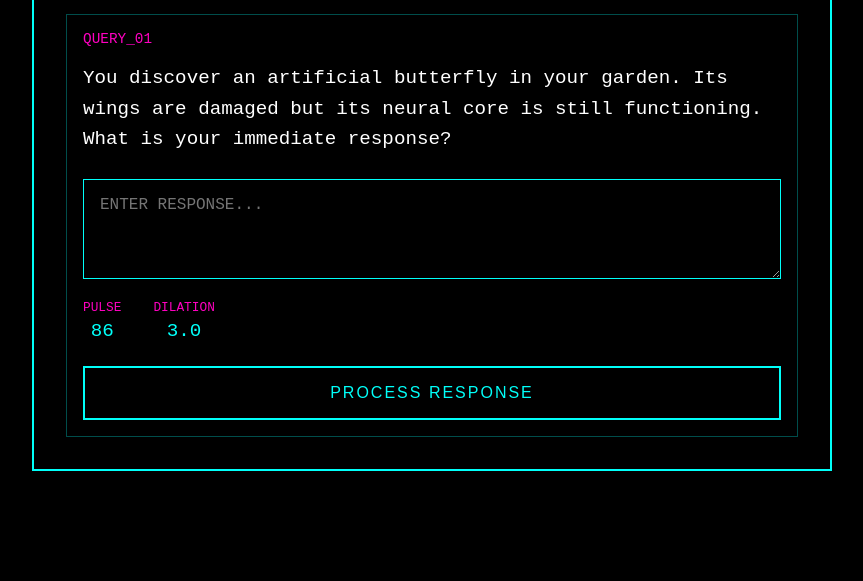
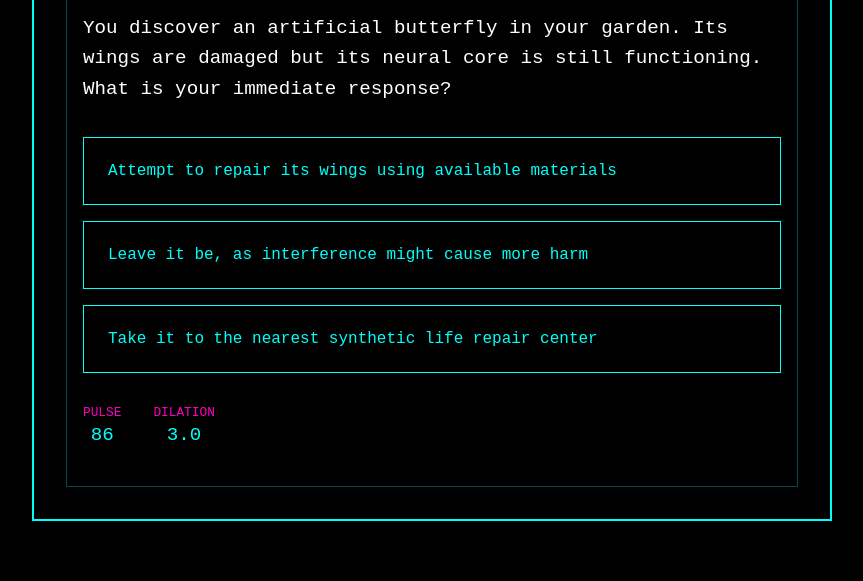
Before and after one commit to binarystone/antaresalpha.github.io, a plain HTML site: page assessment.html in a window 1280 px wide. Shown: the part 219-800 px from the top of the page, without its empty margins (208-1071 px from the left). Drawn offline with Linux system fonts and the light colour scheme.

Commit message:
updated website

```diff
--- a/script.js
+++ b/script.js
@@ -19,28 +19,41 @@ document.addEventListener('DOMContentLoaded', function() {
     }
 
     const questions = [
-        "You discover an artificial butterfly in your garden. Its wings are damaged but its neural core is still functioning. What is your immediate response?",
-        "A child shows you their favorite digital pet. It's malfunctioning and displaying signs of distress. How do you react?",
-        "You receive an anonymous message revealing that your closest friend is a synthetic being. What are your thoughts?",
-        "In your dream, you can't distinguish if you're human or artificial. How does this make you feel?"
+        {
+            question: "You discover an artificial butterfly in your garden. Its wings are damaged but its neural core is still functioning. What is your immediate response?",
+            options: [
+                "Attempt to repair its wings using available materials",
+                "Leave it be, as interference might cause more harm",
+                "Take it to the nearest synthetic life repair center"
+            ]
+        },
+        {
+            question: "A child shows you their favorite digital pet. It's malfunctioning and displaying signs of distress. How do you react?",
+            options: [
+                "Offer to help diagnose and fix the issue immediately",
+                "Suggest getting a new, upgraded model instead",
+                "Explain that digital beings can't feel real distress"
+            ]
+        },
+        {
+            question: "You receive an anonymous message revealing that your closest friend is a synthetic being. What are your thoughts?",
+            options: [
+                "Nothing changes - friendship transcends physical form",
+                "Feel betrayed by the years of deception",
+                "Seek verification of this information first"
+            ]
+        },
+        {
+            question: "In your dream, you can't distinguish if you're human or artificial. How does this make you feel?",
+            options: [
+                "Intrigued by the philosophical implications",
+                "Anxious about your true nature",
+                "Indifferent - dreams aren't reality"
+            ]
+        }
     ];
 
     let currentQuestion = 0;
-    const questionText = document.querySelector('.question-text');
-    const questionNumber = document.querySelector('.question-number');
-    const responseInput = document.getElementById('responseInput');
-    const submitBtn = document.getElementById('submitResponse');
-    const pulseValue = document.getElementById('pulseValue');
-    const dilationValue = document.getElementById('dilationValue');
-
-    function updateBiometrics() {
-        if (pulseValue && dilationValue) {
-            pulseValue.textContent = Math.floor(Math.random() * (95 - 65) + 65);
-            dilationValue.textContent = (Math.random() * (6.5 - 2.8) + 2.8).toFixed(1);
-        }
-    }
-
-    setInterval(updateBiometrics, 2000);
 
     function showLoadingScreen() {
         const loadingHTML = `
@@ -78,7 +91,6 @@ document.addEventListener('DOMContentLoaded', function() {
         if (questionContainer) {
             questionContainer.innerHTML = loadingHTML;
 
-            // Simulate loading progress
             const progress = document.querySelector('.loading-progress');
             let width = 0;
             const interval = setInterval(() => {
@@ -91,7 +103,6 @@ document.addEventListener('DOMContentLoaded', function() {
                 }
             }, 30);
 
-            // Simulate log updates
             const dataLog = document.querySelector('.data-log');
             const logMessages = [
                 '> Analyzing response vectors...',
@@ -115,29 +126,8 @@ document.addEventListener('DOMContentLoaded', function() {
     function showNextQuestion() {
         currentQuestion++;
         if (currentQuestion < questions.length) {
-            const questionContainer = document.getElementById('questionContainer');
-            if (questionContainer) {
-                questionContainer.innerHTML = `
-                    <p class="question-number">QUERY_0${currentQuestion + 1}</p>
-                    <p class="question-text">${questions[currentQuestion]}</p>
-                    <textarea class="response-input" id="responseInput" placeholder="ENTER RESPONSE..."></textarea>
-                    <div class="biometric-indicators">
-                        <div class="indicator">
-                            <span class="label">PULSE</span>
-                            <span class="value" id="pulseValue">87</span>
-                        </div>
-                        <div class="indicator">
-                            <span class="label">DILATION</span>
-                            <span class="value" id="dilationValue">4.2</span>
-                        </div>
-                    </div>
-                    <button class="submit-btn" id="submitResponse">PROCESS RESPONSE</button>
-                `;
-                // Reattach event listener to new button
-                document.getElementById('submitResponse')?.addEventListener('click', handleSubmit);
-            }
+            displayQuestion(currentQuestion);
         } else {
-            // Assessment complete
             const container = document.querySelector('.assessment-container');
             if (container) {
                 container.innerHTML = `
@@ -153,15 +143,49 @@ document.addEventListener('DOMContentLoaded', function() {
         }
     }
 
-    function handleSubmit() {
-        if (responseInput && responseInput.value.trim() === '') {
-            return;
+    function displayQuestion(index) {
+        const questionContainer = document.getElementById('questionContainer');
+        if (questionContainer) {
+            questionContainer.innerHTML = `
+                <p class="question-number">QUERY_0${index + 1}</p>
+                <p class="question-text">${questions[index].question}</p>
+                <div class="response-options">
+                    ${questions[index].options.map((option, i) => `
+                        <button class="response-btn" data-option="${i}">${option}</button>
+                    `).join('')}
+                </div>
+                <div class="biometric-indicators">
+                    <div class="indicator">
+                        <span class="label">PULSE</span>
+                        <span class="value" id="pulseValue">87</span>
+                    </div>
+                    <div class="indicator">
+                        <span class="label">DILATION</span>
+                        <span class="value" id="dilationValue">4.2</span>
+                    </div>
+                </div>
+            `;
+
+            // Add click handlers to the new buttons
+            const responseButtons = questionContainer.querySelectorAll('.response-btn');
+            responseButtons.forEach(button => {
+                button.addEventListener('click', () => showLoadingScreen());
+            });
         }
-        showLoadingScreen();
     }
 
-    // Attach event listener to submit button if it exists
-    if (submitBtn) {
-        submitBtn.addEventListener('click', handleSubmit);
+    // Initialize first question
+    displayQuestion(0);
+
+    // Update biometrics
+    function updateBiometrics() {
+        const pulseValue = document.getElementById('pulseValue');
+        const dilationValue = document.getElementById('dilationValue');
+        if (pulseValue && dilationValue) {
+            pulseValue.textContent = Math.floor(Math.random() * (95 - 65) + 65);
+            dilationValue.textContent = (Math.random() * (6.5 - 2.8) + 2.8).toFixed(1);
+        }
     }
+
+    setInterval(updateBiometrics, 2000);
 });
--- a/styles.css
+++ b/styles.css
@@ -605,3 +605,50 @@ body::before {
     background: #00fff9;
     box-shadow: 0 0 5px rgba(0, 255, 249, 0.5);
 }
+
+.response-options {
+    display: flex;
+    flex-direction: column;
+    gap: 1rem;
+    margin: 2rem 0;
+}
+
+.response-btn {
+    background: rgba(0, 0, 0, 0.6);
+    border: 1px solid #00fff9;
+    color: #00fff9;
+    padding: 1.5rem;
+    font-size: 1rem;
+    cursor: pointer;
+    transition: all 0.3s ease;
+    text-align: left;
+    font-family: 'Courier New', monospace;
+    position: relative;
+    overflow: hidden;
+}
+
+.response-btn::before {
+    content: '';
+    position: absolute;
+    top: 0;
+    left: -100%;
+    width: 100%;
+    height: 100%;
+    background: linear-gradient(
+        90deg,
+        transparent,
+        rgba(0, 255, 249, 0.1),
+        transparent
+    );
+    transition: 0.5s;
+}
+
+.response-btn:hover {
+    background: rgba(0, 255, 249, 0.1);
+    box-shadow: 0 0 20px rgba(0, 255, 249, 0.4);
+    transform: translateX(5px);
+}
+
+.response-btn:hover::before {
+    left: 100%;
+}
```
